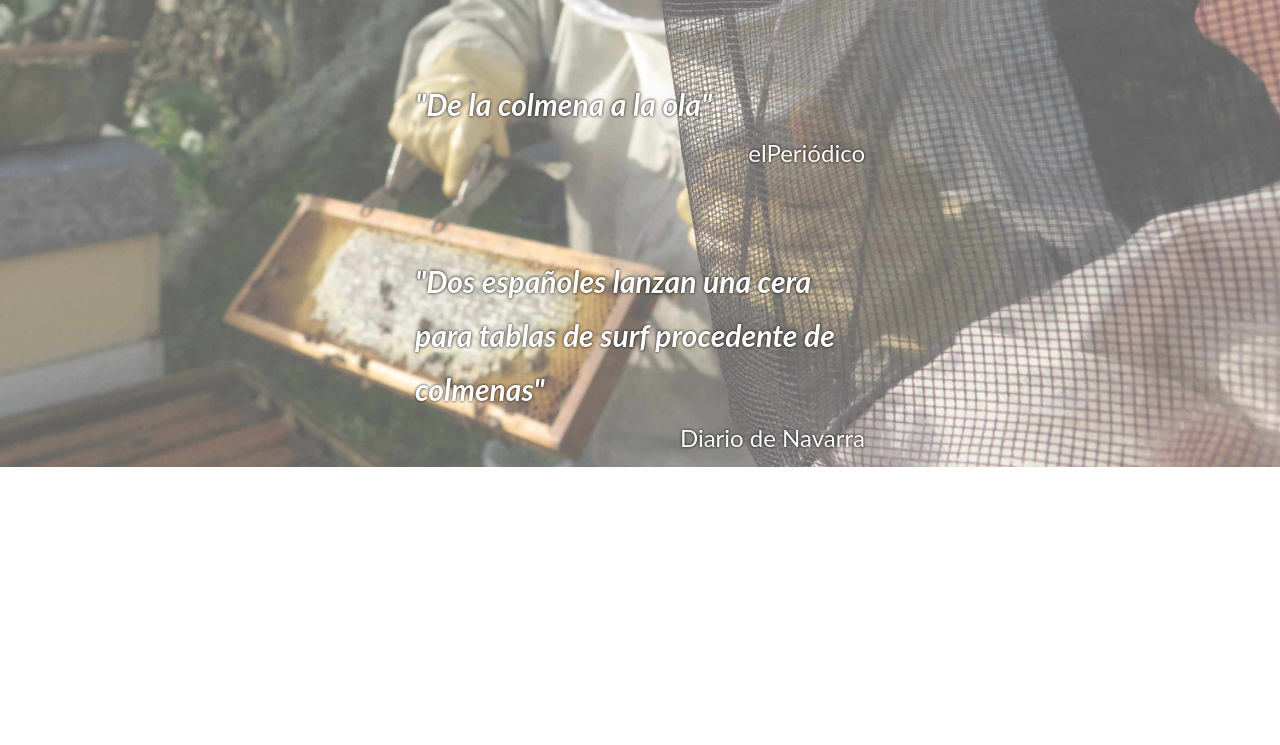
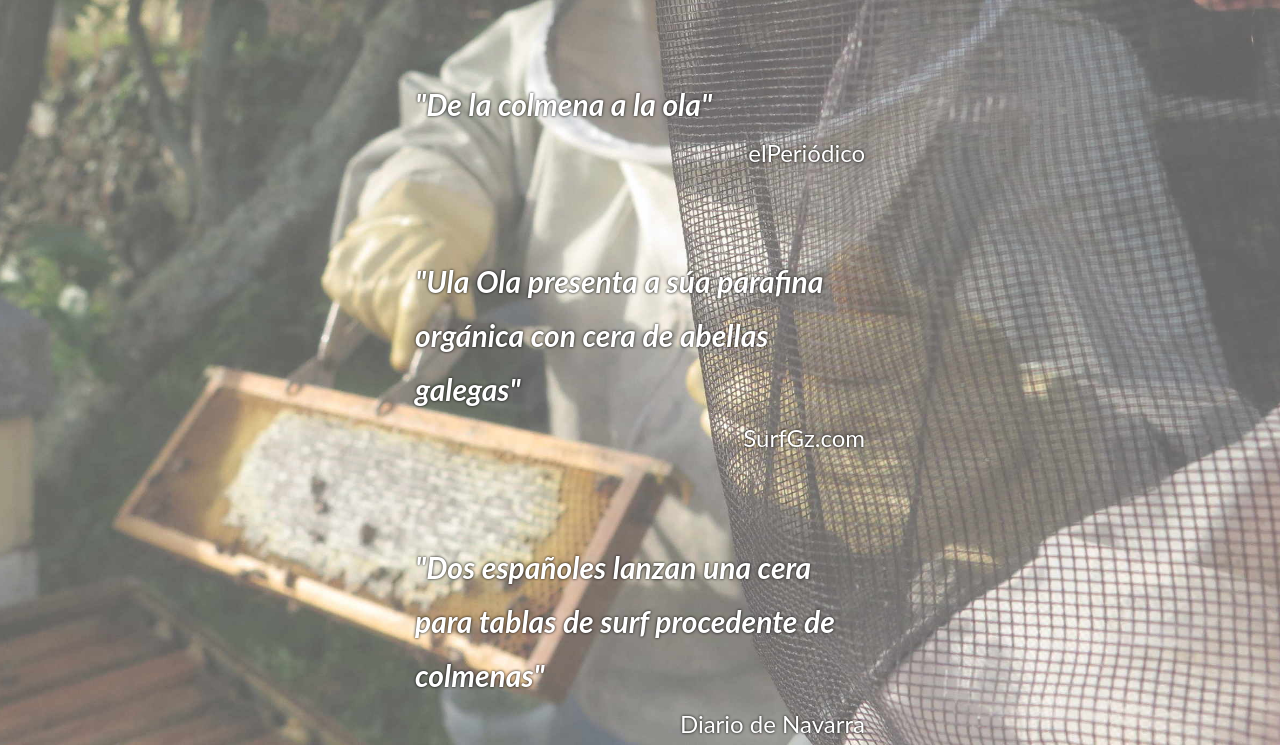
Before and after one commit to pablinhob/ulaolaweb, a plain HTML site: page wax/en.html in a window 1280 px wide. Shown: the part 2042-2787 px from the top of the page. Before the commit the page ends 2509 px from the top, so only its background shows below. Drawn offline with Linux system fonts and the light colour scheme.

Commit message:
link surfgz

```diff
--- a/wax/en.html
+++ b/wax/en.html
@@ -60,6 +60,12 @@
     </a>
   </div>
   <div class="prensa">
+    <a target="_blank" href="https://www.surfgz.com/ciencia/tech/4632-ula-ola-wax.html">
+      <div class="titular">"Ula Ola presenta a súa parafina orgánica con cera de abellas galegas"</div>
+      <div class="fuente">SurfGz.com</div>
+    </a>
+  </div>
+  <div class="prensa">
     <a target="_blank" href="https://www.diariodenavarra.es/noticias/magazine/sociedad/2018/09/29/dos-espanoles-lanzan-una-cera-para-tablas-surf-procedente-colmenas-613405-1035.html">
       <div class="titular">"Dos españoles lanzan una cera para tablas de surf procedente de colmenas"</div>
       <div class="fuente">Diario de Navarra</div>
```
Also changed, not shown: wax/es.html (+6 -0 lines), wax/gl.html (+6 -0 lines).
